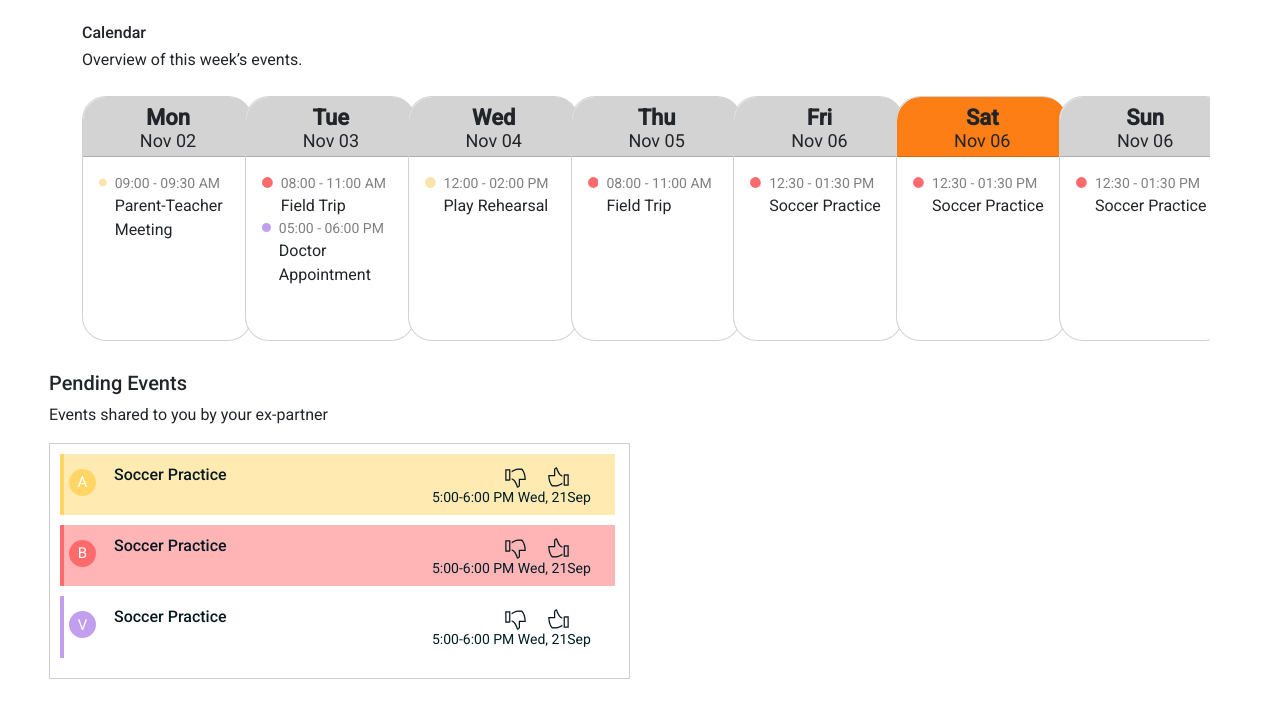
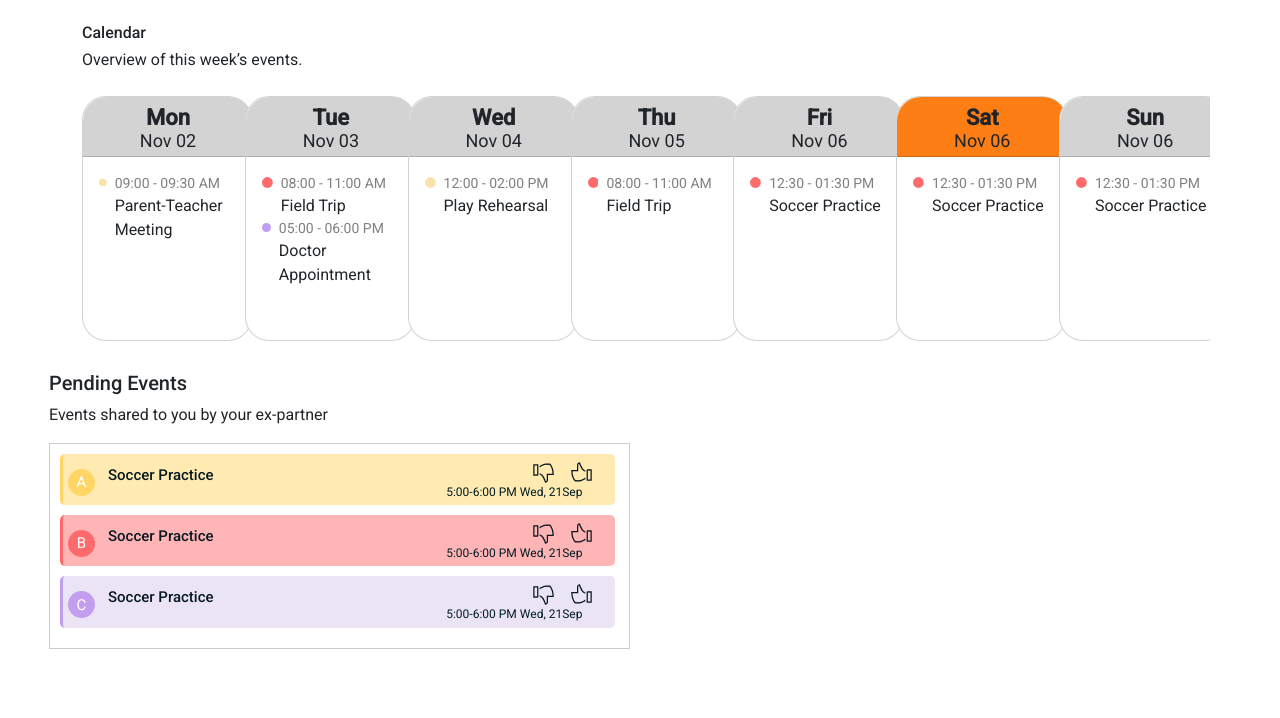
Before and after one commit to JULIERAJ/KIDS-FIRST-v2, a React (Create React App) app in the folder frontend/: page /homedashboard in a window 1280 px wide. Shown: the top 718 px of the page. Built offline with nearby package versions, Linux system fonts and the light colour scheme; no server answers.

Commit message:
Add pending event

```diff
--- a/frontend/src/components/HomeDashboard/HomeDashboard.css
+++ b/frontend/src/components/HomeDashboard/HomeDashboard.css
@@ -62,12 +62,6 @@
 
     }
 
-    .event-box,
-    .message-box {
-      background-color: #f2f2f2;
-      padding: 5px;
-      margin-bottom: 5px;
-    }
 
     .event-box {
       width: 555px;
@@ -76,10 +70,14 @@
       border: 1px solid #ccc;
       border-radius: 5px;
       padding: 10px;
-    }
+      background-color: #f2f2f2;
+      padding: 5px;
+
+      }
 
     .message-boxes {
-
+      width: 555px;
+      height: 78px;
       overflow-y: auto;
     }
 
--- a/frontend/src/components/HomeDashboard/PendingEvents.jsx
+++ b/frontend/src/components/HomeDashboard/PendingEvents.jsx
@@ -2,18 +2,19 @@ import PropTypes from 'prop-types';
 import React from 'react';
 import './HomeDashboard.css';
 
-import thumbsDown from '../../media/icons/Thumbs down.png';
+import decline from '../../media/icons/Thumbs down.png';
 
-import vector from '../../media/icons/Thumbs up.png';
+import accept from '../../media/icons/Thumbs up.png';
 
 //////
 const getColorForBackground = (name) => {
     // Check if name is valid (not null or undefined)
-    if (name && typeof name === 'string' && name.length+1 > 0) {
+    if (name && typeof name === 'string' && name.length > 0) {
       const colorsBackground = {
       'A': 'rgba(255, 214, 102, 0.5)',
       'B': 'rgba(255, 107, 109, 0.5)',
       'C': 'rgba(213, 202, 235, 0.5)',
+      'E': 'rgba(0, 0, 0, 0.5)',
    };
   return colorsBackground[name.charAt(0).toUpperCase()] || 'rgba(0, 0, 0, 0)';
       } else {
@@ -50,7 +51,7 @@ const getColorForBackground = (name) => {
         ...commonStyle,
         fontFamily: 'Roboto',
         color: '#081821',
-        fontSize: '16px',
+        fontSize: '15px',
         fontWeight: 500,
         lineHeight: '18.75px',
         textAlign: 'left',
@@ -69,7 +70,7 @@ const getColorForBackground = (name) => {
     };
 
     const timingStyle = {
-        fontSize: '14px',
+        fontSize: '12px',
         color: '#011D26',
         fontWeight: 200,
         lineHeight: '16.41px',
@@ -79,12 +80,12 @@ const getColorForBackground = (name) => {
     const boxStyle = {
         backgroundColor: getColorForBackground(kidsName),
         border:'0px',
-        borderLeft: `4px solid ${color}`,
+        borderLeft: `3px solid ${color}`,
         height: '100%',
         display: 'flex',
         flexDirection: 'row',
         alignItems: 'center',
-        borderRadius:'1px',
+        borderRadius:'5px',
         position: 'relative',
         top: 0,
         left: 0,
@@ -103,7 +104,7 @@ const getColorForBackground = (name) => {
 
                     {/* First image icon
                     <ManagePendingEvent>*/}
-                     <img src={image} alt="icon" style={{ marginLeft: '80%', marginRight: '20px' }} />{/*</ManagePendingEvent>*/}
+                     <img src={image} alt="icon" style={{ marginLeft: '85%', marginRight: '15px' }} />{/*</ManagePendingEvent>*/}
                     {/* Second image icon */}
                     <img src={image2} alt="icon" />
 
@@ -155,8 +156,8 @@ const PendingEvents = () => {
             kidsName: 'A',
             timing: '5:00-6:00 PM   Wed, 21Sep',
             color: '#ffd666',
-            image: thumbsDown,
-            image2: vector
+            image: decline,
+            image2: accept
         },
         {
             id: 2,
@@ -164,18 +165,18 @@ const PendingEvents = () => {
             kidsName: 'B',
             timing: '5:00-6:00 PM   Wed, 21Sep',
             color: '#ff6b6d',
-            image: thumbsDown,
-            image2: vector
+            image: decline,
+            image2: accept
         },
         {
             id: 3,
             title: 'Soccer Practice',
-            kidsName: 'V',
+            kidsName: 'C',
             timing: '5:00-6:00 PM   Wed, 21Sep',
             color: '#c29eef',
-            image: thumbsDown,
-            image2: vector
-        },
+            image: decline,
+            image2: accept
+        }
     ];
 
     return (
```
